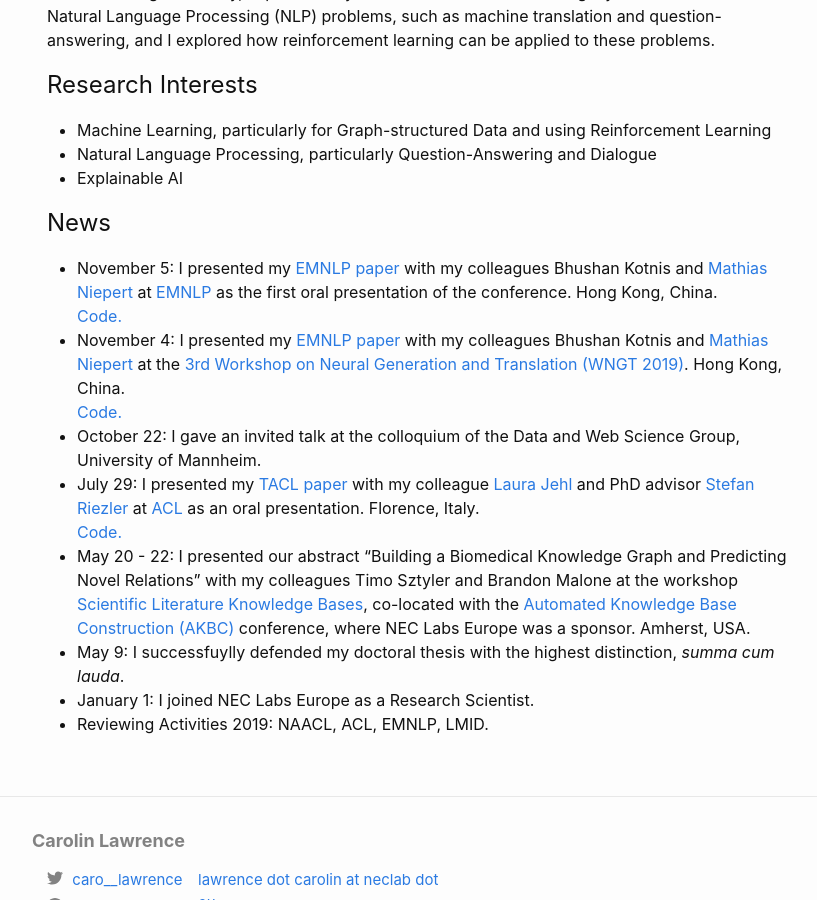
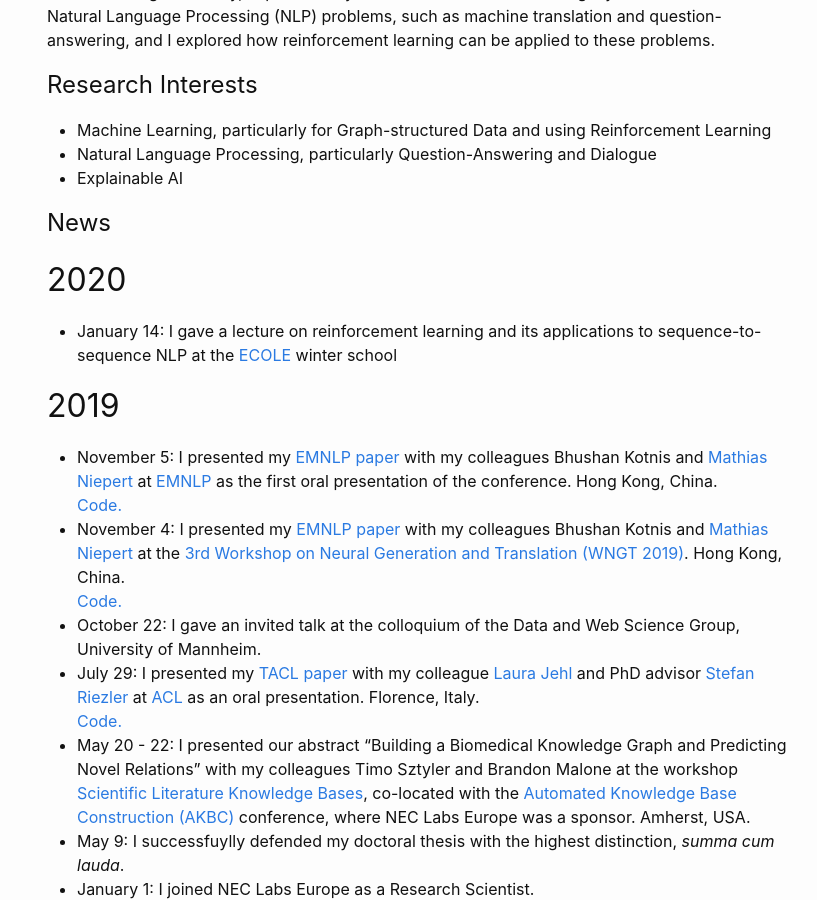
Before and after one commit to carolinlawrence/carolinlawrence.github.io, a Jekyll site: the page built from index.markdown, in a window 1280 px wide and 900 px high, scrolled down 493 px. Shown: the whole window, without its empty margins (223-1040 px from the left). Built offline with Jekyll 4.4.1, drawn with Linux system fonts in a browser that asks for light colours.

Commit message:
Update index.markdown

```diff
--- a/index.markdown
+++ b/index.markdown
@@ -32,6 +32,10 @@ From 2014-2018 I was graduate research assistant and PhD student at the Statisti
 
 
 # News
+## 2020
+* January 14: I gave a lecture on reinforcement learning and its applications to sequence-to-sequence NLP at the <a href="https://ecole-itn.eu/">ECOLE</a> winter school
+
+## 2019
 * November 5: I presented my <a href='https://www.aclweb.org/anthology/D19-1001.pdf'>EMNLP paper</a> with my colleagues Bhushan Kotnis and <a href='http://www.matlog.net/'>Mathias Niepert</a> at <a href='https://sites.google.com/view/wngt19/home'>EMNLP</a> as the first oral presentation of the conference. Hong Kong, China.<br/> <a href='https://github.com/carolinlawrence/BiSon'>Code.</a>
 * November 4: I presented my <a href='https://www.aclweb.org/anthology/D19-1001.pdf'>EMNLP paper</a> with my colleagues Bhushan Kotnis and <a href='http://www.matlog.net/'>Mathias Niepert</a> at the <a href='https://sites.google.com/view/wngt19/home'>3rd Workshop on Neural Generation and Translation (WNGT 2019)</a>. Hong Kong, China.<br/> <a href='https://github.com/carolinlawrence/BiSon'>Code.</a>
 * October 22: I gave an invited talk at the colloquium of the Data and Web Science Group, University of Mannheim.
```
